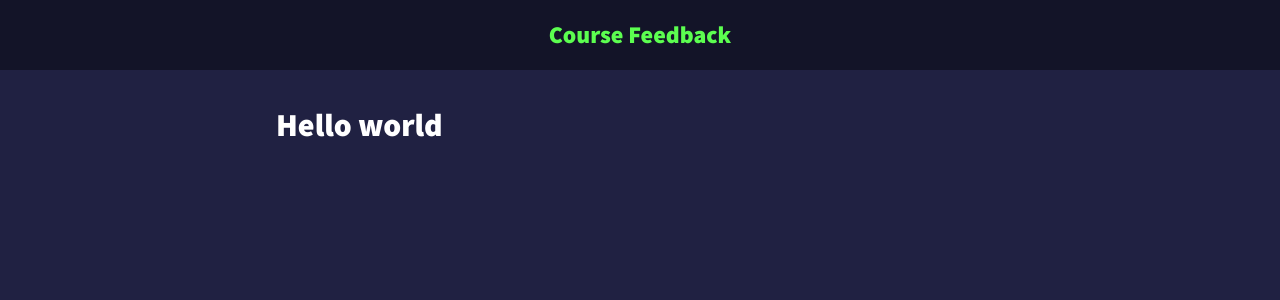
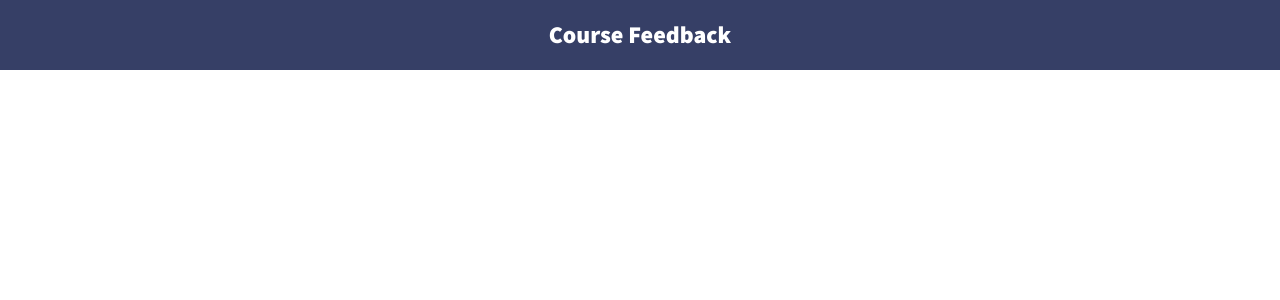
Before and after one commit to HuiGong-dev/course-feedback, a React (Create React App) app: page / in a window 1280 px wide. Shown: the top 300 px of the page. Built offline with nearby package versions, Linux system fonts and the light colour scheme.

Commit message:
adjust color scheme

```diff
--- a/src/components/Header.jsx
+++ b/src/components/Header.jsx
@@ -18,8 +18,8 @@ function Header({text, bgColor, textColor}) {
 
 Header.defaultProps = {
     text: 'Course Feedback',
-    bgColor: 'rgba(0,0,0,0.4)',
-    textColor: '#5cfe50'
+    bgColor: '#363f66',
+    textColor: '#ffffff'
 }
 
 Header.propTypes = {
--- a/src/index.css
+++ b/src/index.css
@@ -18,14 +18,15 @@
     --fw-bold: 900;
 
     --clr-light: #fff;
-    --clr-dark: #202142;
+    --ckr-grey: #f7f8fd;
+    --clr-dark: #363f66;
     --clr-accent: #5cfe50;
 
 }
 
 body {
   font-family: 'Source Sans Pro', sans-serif;
-  background-color: var(--clr-dark);
+  background-color: var(--clr-grey);
   color: var(--clr-light);
   line-height: 1.6;
 }
@@ -47,6 +48,8 @@ header {
   justify-content: space-between;
   align-items: center;
   margin-bottom: 30px;
+  background-color: var(--clr-dark);
+  color: var(--clr-light);
 }
 
 .card {
```
